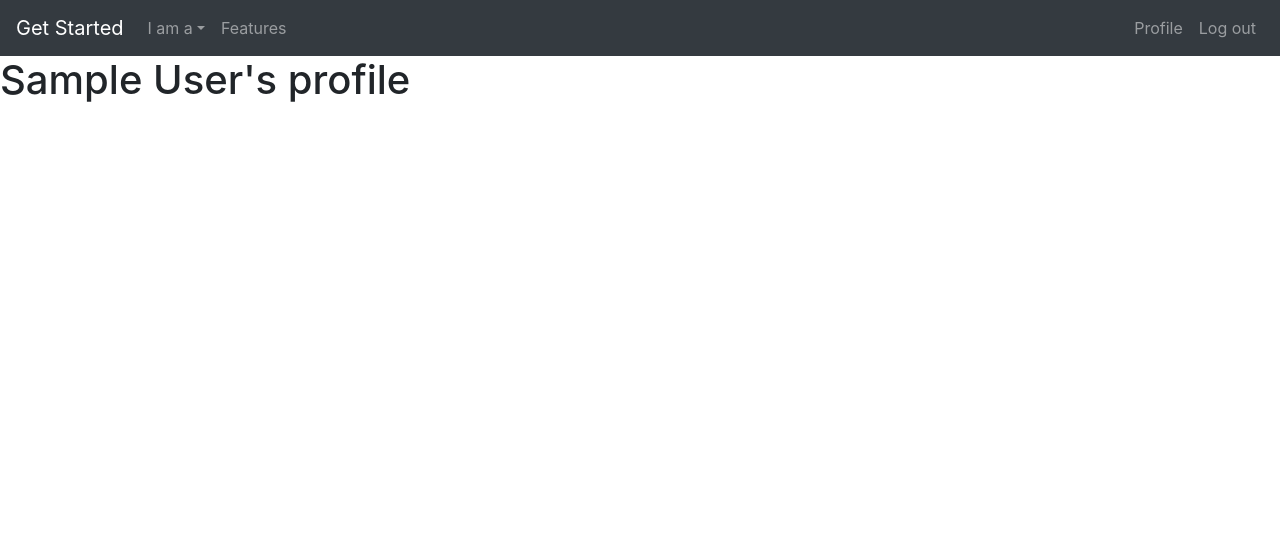
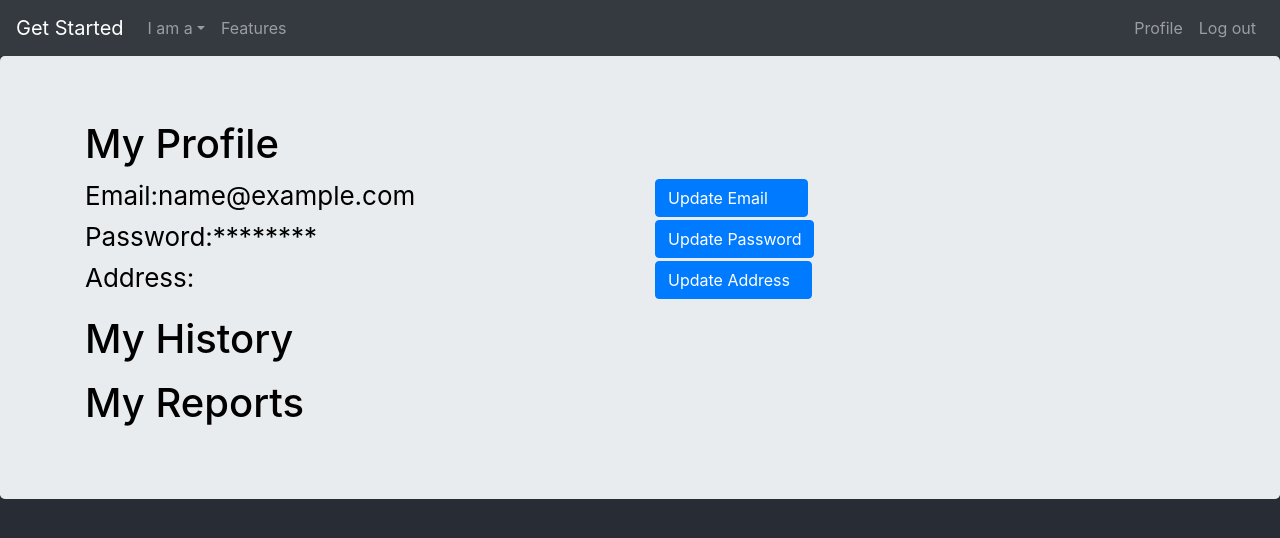
Before and after one commit to mikelxk/cen3031-fall2020-gatordevs-project, a React (Create React App) app in the folder client/: page /dashboard in a window 1280 px wide. Shown: the top 538 px of the page. Built offline with nearby package versions, Linux system fonts and the light colour scheme; sample sign-in values are in the browser's storage.

Commit message:
update email comoplete

```diff
--- a/client/src/httpUser.js
+++ b/client/src/httpUser.js
@@ -46,6 +46,11 @@ httpUser.signUp = async function(userInfo) {
     }
 };
 
+httpUser.update = async function (userInfo) {
+    userInfo.token = this.getToken();
+    const response = await axios.patch(`/api/users/${userInfo._id}`, userInfo);
+    return response.data.success;
+}
 httpUser.logOut = function() {
     localStorage.removeItem('token');
     delete this.defaults.headers.common.token;
--- a/client/src/views/Dashboard/Dashboard.js
+++ b/client/src/views/Dashboard/Dashboard.js
@@ -1,11 +1,118 @@
-import React from 'react'
-
+import React, { useState } from "react";
+import {
+  Jumbotron,
+  Container,
+  Button,
+  Col,
+  Row,
+  Modal,
+  Form,
+} from "react-bootstrap";
+import "../../httpUser";
+import httpUser from "../../httpUser";
 const Dashboard = (props) => {
-    return (
-        <div>
-            <h1>{props.currentUser.name}'s profile</h1>
-        </div>
-    )
+  const [email, setEmail] = useState(props.currentUser.email);
+  const [showEmail, setShowEmail] = useState(false);
+  const [field1, setField1] = useState("");
+  const [field2, setField2] = useState("");
+  const handleClose = () => setShowEmail(false);
+  const handleShow = () => setShowEmail(true);
+  return (
+    <div className="App">
+      <header className="App-page">
+        <Jumbotron>
+          <Container className="text-left">
+            <h1>My Profile</h1>
+            <Row>
+              <Col>Email:{email} </Col>
+              <Col>
+                <Button onClick={handleShow}>
+                  Update Email<span>&nbsp;&nbsp;&nbsp;&nbsp;&nbsp;&nbsp;</span>
+                </Button>
+              </Col>
+            </Row>
+            <Modal
+              show={showEmail}
+              onHide={handleClose}
+              backdrop="static"
+              keyboard={false}
+              aria-labelledby="contained-modal-title-vcenter"
+              centered
+            >
+              <Modal.Header closeButton>
+                <Modal.Title>Update Email</Modal.Title>
+              </Modal.Header>
+              <Modal.Body>
+                <h5>current Email: {email}</h5>
+                <Form>
+                  <Form.Group controlId="formBasicEmail">
+                    <Form.Control
+                      type="email"
+                      placeholder="New email"
+                      onChange={(c) => {
+                        setField1(c.target.value);
+                      }}
+                    />
+                  </Form.Group>
+                  <Form.Group controlId="formBasicPassword">
+                    <Form.Control
+                      type="email"
+                      placeholder="Repeat New email"
+                      onChange={(c) => {
+                        setField2(c.target.value);
+                      }}
+                    />
+                  </Form.Group>
+                </Form>
+              </Modal.Body>
+              <Modal.Footer>
+                <Button variant="secondary" onClick={handleClose}>
+                  Close
+                </Button>
+                <Button
+                  variant="primary"
+                  onClick={async (c) => {
+                    if (field1 === field2) {
+                      props.currentUser.email = field1;
+                      let success = await httpUser.update(props.currentUser);
+                      if (success) {
+                        setEmail(props.currentUser.email);
+                      } else {
+                        alert("update email failed");
+                      }
+                      handleClose();
+                    }
+                  }}
+                >
+                  Update
+                </Button>
+              </Modal.Footer>
+            </Modal>
+            <Row>
+              <Col>Password:******** </Col>
+              <Col>
+                <Button>Update Password</Button>
+              </Col>
+            </Row>
+            <Row>
+              <Col>Address:{props.currentUser.address} </Col>
+              <Col>
+                <Button>
+                  Update Address<span>&nbsp;&nbsp;</span>
+                </Button>
+              </Col>
+            </Row>
+            <p></p>
+            <p></p>
+            <h1>My History</h1>
+            <p></p>
+            <p></p>
+            <h1>My Reports</h1>
+          </Container>
+        </Jumbotron>
+      </header>
+    </div>
+  );
 };
 
 export default Dashboard;
--- a/client/src/views/Home/Home.css
+++ b/client/src/views/Home/Home.css
@@ -16,7 +16,16 @@
     font-size: calc(10px + 2vmin);
     color: white;
 }
-
+.App-page{
+    background-color: #282c34;
+    min-height: 100vh;
+    display: flex;
+    flex-direction: column;
+    align-items: left;
+    justify-content: left;
+    font-size: calc(10px + 2vmin);
+    color: black;
+}
 .App-link {
     color: #09d3ac;
 }
```
Also changed, not shown: 2 other files (tests, documents, lock files or other folders).
